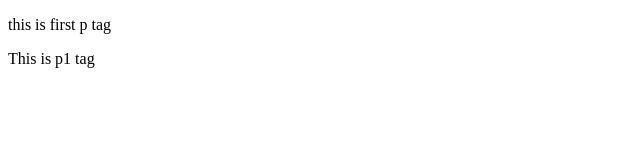
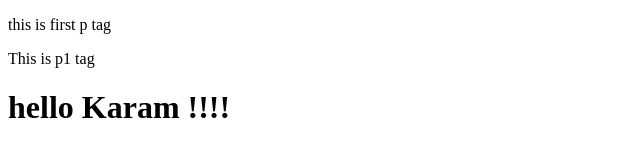
Before and after one commit to MarcusZagorski/CryptoWorld, a plain HTML site: page index.html in a window 1280 px wide. Shown: the whole page, without its empty margins (0-640 px from the left). Drawn offline with Linux system fonts and the light colour scheme.

Commit message:
added h1

```diff
--- a/index.html
+++ b/index.html
@@ -8,5 +8,6 @@
   <body>
     <p>this is first p tag</p>
     <p>This is p1 tag</p>
+    <h1>hello Karam !!!!</h1>
   </body>
 </html>
```
